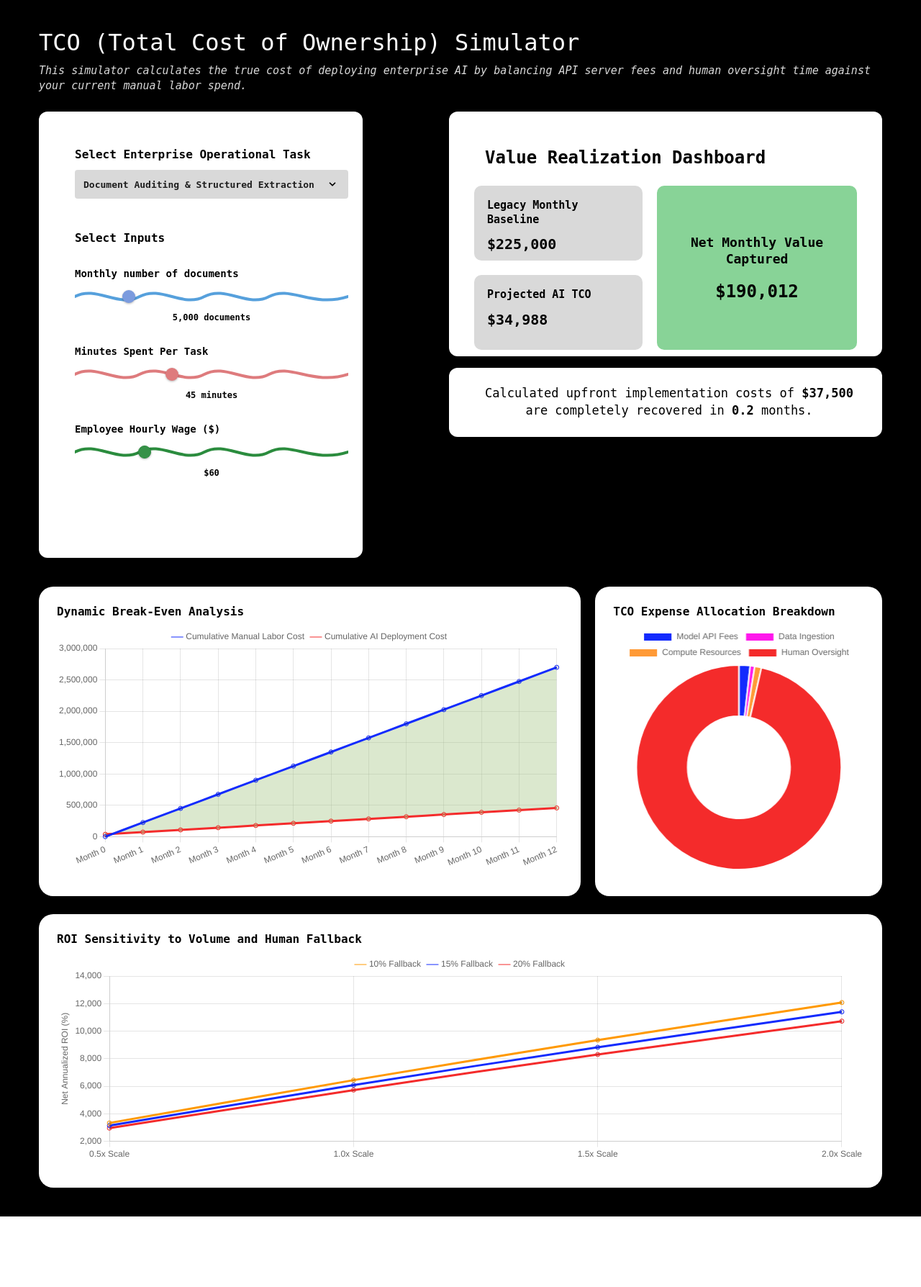
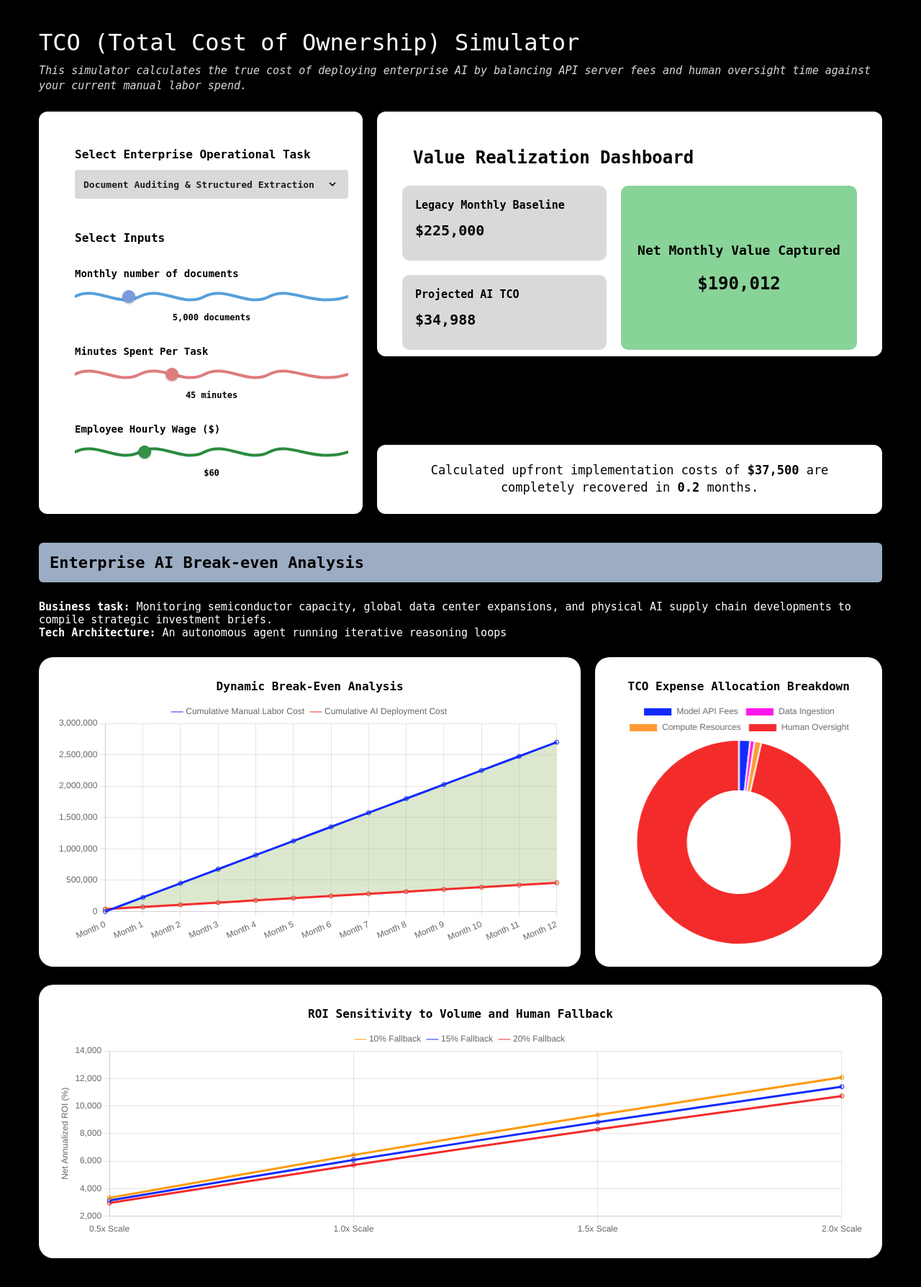
Before and after one commit to chaitalihm/chaitali-mandavia, a Flask app: page / in a window 1280 px wide. Shown: the whole page at 72% size. Before the commit the page ends 1690 px from the top, so only its background shows below. Run offline with Flask 3, Linux system fonts and the light colour scheme.

Commit message:
Polished element alignment and balanced vertical layout spacing panels

```diff
--- a/templates/index.html
+++ b/templates/index.html
@@ -15,10 +15,13 @@
         .header-block { margin-bottom: 25px; }
         .main-title { color: white; font-size: 32px; font-weight: 400; margin: 0 0 10px 0; }
         .sub-abstract { color: #D9D9D9; font-size: 15px; font-style: italic; font-weight: 400; line-height: 1.4; margin: 0; }
-        .main-row-container { display: flex; flex-direction: row; justify-content: space-between; align-items: flex-start; margin-top: 5px; width: 1172px; }
-        .left-panel { width: 450px; height: 620px; background: white; border-radius: 12px; box-sizing: border-box; padding: 35px; position: relative; }
-        .right-column-stack { display: flex; flex-direction: column; gap: 16px; }
-        .right-panel { width: 602px; height: 340px; background: white; border-radius: 12px; box-sizing: border-box; padding: 35px; position: relative; }
+        .main-row-container { display: flex; flex-direction: row; justify-content: space-between; align-items: stretch; margin-top: 5px; width: 1172px; gap: 20px; }
+
+        /* Shrunk left panel to dynamic auto heights to hug components */
+        .left-panel { width: 450px; height: auto; background: white; border-radius: 12px; box-sizing: border-box; padding: 35px; position: relative; }
+
+        .right-column-stack { display: flex; flex-direction: column; gap: 16px; flex: 1; justify-content: space-between; }
+        .right-panel { width: 100%; height: 340px; background: white; border-radius: 12px; box-sizing: border-box; padding: 35px; position: relative; }
         .section-title { font-size: 16px; font-weight: 700; color: black; margin-bottom: 12px; margin-left: 15px; }
         .input-label { font-size: 14px; font-weight: 700; color: black; margin-bottom: 8px; }
         .dropdown-container { width: 380px; height: 40px; margin-bottom: 30px; margin-left: 15px; }
@@ -43,13 +46,17 @@
         .sub-card.highlight { background: #88D397; padding: 22px; flex: 1; height: 228px; display: flex; flex-direction: column; justify-content: center; }
         .card-label { font-size: 15px; font-weight: 700; color: black; line-height: 1.3; }
         .card-value { font-size: 20px; font-weight: 700; color: black; margin-top: 12px; }
-        .bottom-card { width: 602px; height: 96px; background: white; border-radius: 12px; display: flex; align-items: center; justify-content: center; padding: 20px 35px 20px 45px; box-sizing: border-box; position: relative; }
-        .bottom-text { width: 540px; text-align: center; color: black; font-size: 17px; font-weight: 400; line-height: 1.4; }
+        .bottom-card { width: 100%; height: 96px; background: white; border-radius: 12px; display: flex; align-items: center; justify-content: center; padding: 20px 35px; box-sizing: border-box; position: relative; }
+        .bottom-text { text-align: center; color: black; font-size: 17px; font-weight: 400; line-height: 1.4; margin: 0; }
 
-        /* Chart Section Layout Elements */
+        /* Chart Structure Matrix Elements - Added centering constraints */
         .chart-section { width: 1172px; margin-top: 40px; display: flex; flex-direction: column; gap: 25px; }
         .chart-row { display: flex; gap: 20px; }
-        .chart-box { background: white; border-radius: 20px; padding: 25px; box-sizing: border-box; color: black; }
+        .chart-box {
+            background: white; border-radius: 20px; padding: 25px; box-sizing: border-box; color: black;
+            display: flex; flex-direction: column; align-items: center; justify-content: center;
+        }
+        .chart-wrapper-inner { width: 100%; height: 340px; position: relative; }
     </style>
 </head>
 <body>
@@ -87,7 +94,7 @@
                     </div>
                     <span id="minutes_val" class="readout-text">45 minutes</span>
                 </div>
-                <div class="slider-wrapper">
+                <div class="slider-wrapper" style="margin-bottom: 15px;">
                     <div class="input-label">Employee Hourly Wage ($)</div>
                     <div class="wave-container">
                         <svg class="wave-svg-track" viewBox="0 0 380 32" preserveAspectRatio="none"><path d="M0,16 C30,0 60,32 90,16 C120,0 150,32 180,16 C210,0 240,32 270,16 C300,0 330,32 380,16" fill="none" stroke="#2B8C3E" stroke-width="4" stroke-linecap="round"/></svg>
@@ -108,18 +115,30 @@
                         <div class="sub-card highlight"><div class="card-label" style="text-align: center; font-size: 18px;">Net Monthly Value Captured</div><div class="card-value" id="monthly_savings" style="text-align: center; font-size: 24px; margin-top: 20px;">...</div></div>
                     </div>
                 </div>
-                <div class="bottom-card" style="margin-bottom: 20px;">
+                <div class="bottom-card">
                     <div class="bottom-text">Calculated upfront implementation costs of <span id="upfront_cost" style="font-weight: 700;">...</span> are completely recovered in <span id="payback_period" style="font-weight: 700;">...</span> months.</div>
                 </div>
             </div>
         </div>
 
         <div class="chart-section">
+            <div style="width:100%; background:#9CACC3; color:black; font-size:22px; font-weight:bold; padding:15px; border-radius:6px; box-sizing:border-box;">Enterprise AI Break-even Analysis</div>
+            <p style="color:white; font-size:15px; margin:0;"><strong>Business task:</strong> Monitoring semiconductor capacity, global data center expansions, and physical AI supply chain developments to compile strategic investment briefs.<br><strong>Tech Architecture:</strong> An autonomous agent running iterative reasoning loops</p>
+
             <div class="chart-row">
-                <div class="chart-box" style="width:756px; height:430px;"><div style="font-weight:bold;margin-bottom:10px;">Dynamic Break-Even Analysis</div><div style="height:340px;"><canvas id="lineChart"></canvas></div></div>
-                <div class="chart-box" style="width:400px; height:430px;"><div style="font-weight:bold;margin-bottom:10px;">TCO Expense Allocation Breakdown</div><div style="height:340px;"><canvas id="donutChart"></canvas></div></div>
+                <div class="chart-box" style="width:756px; height:430px;">
+                    <div style="font-weight:bold; margin-bottom:10px; width:100%; text-align:center;">Dynamic Break-Even Analysis</div>
+                    <div class="chart-wrapper-inner"><canvas id="lineChart"></canvas></div>
+                </div>
+                <div class="chart-box" style="width:400px; height:430px;">
+                    <div style="font-weight:bold; margin-bottom:10px; width:100%; text-align:center;">TCO Expense Allocation Breakdown</div>
+                    <div class="chart-wrapper-inner"><canvas id="donutChart"></canvas></div>
+                </div>
             </div>
-            <div class="chart-box" style="width:1172px; height:380px;"><div style="font-weight:bold;margin-bottom:10px;">ROI Sensitivity to Volume and Human Fallback</div><div style="height:290px;"><canvas id="sensitivityChart"></canvas></div></div>
+            <div class="chart-box" style="width:1172px; height:380px;">
+                <div style="font-weight:bold; margin-bottom:10px; width:100%; text-align:center;">ROI Sensitivity to Volume and Human Fallback</div>
+                <div class="chart-wrapper-inner" style="height:290px;"><canvas id="sensitivityChart"></canvas></div>
+            </div>
         </div>
     </div>
 
```
